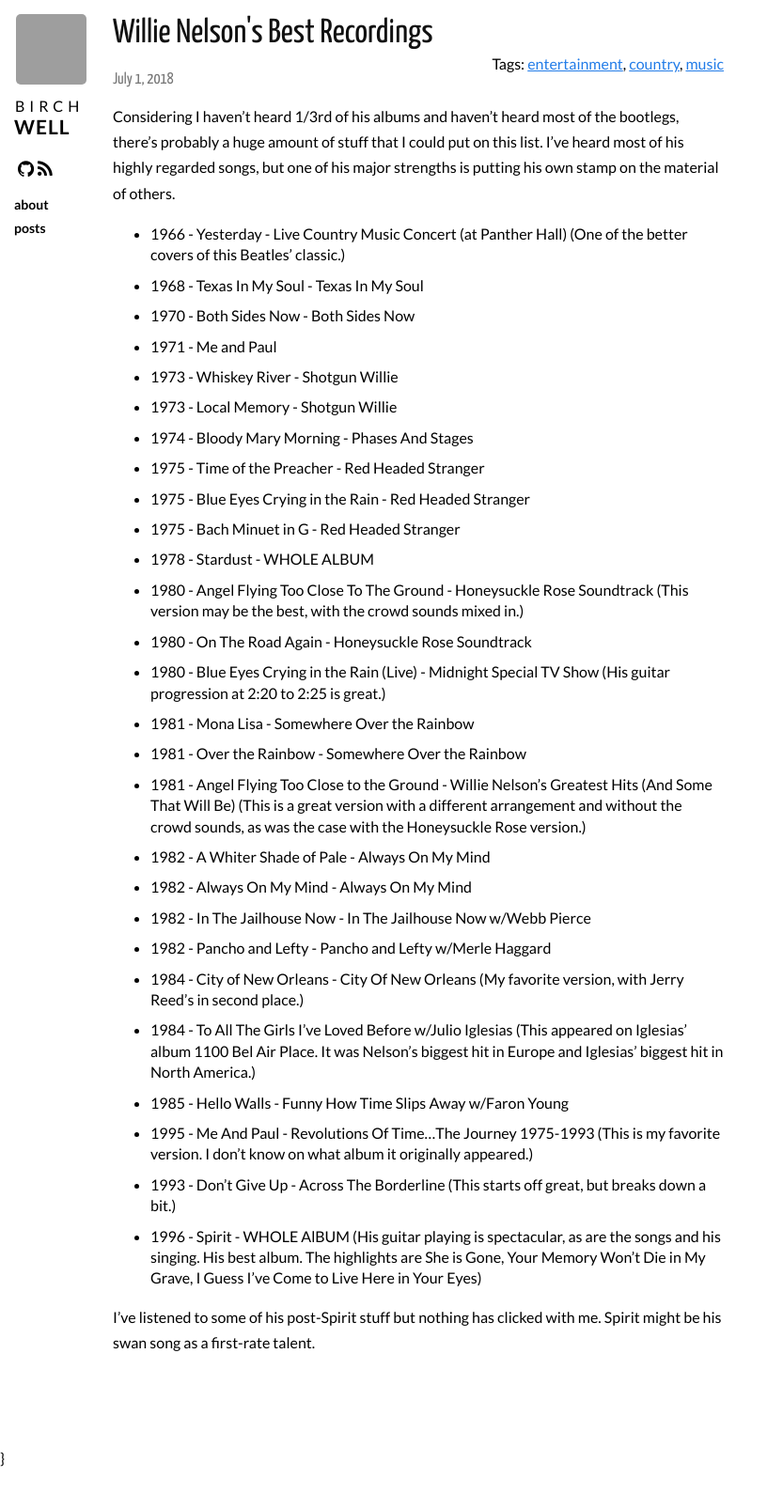
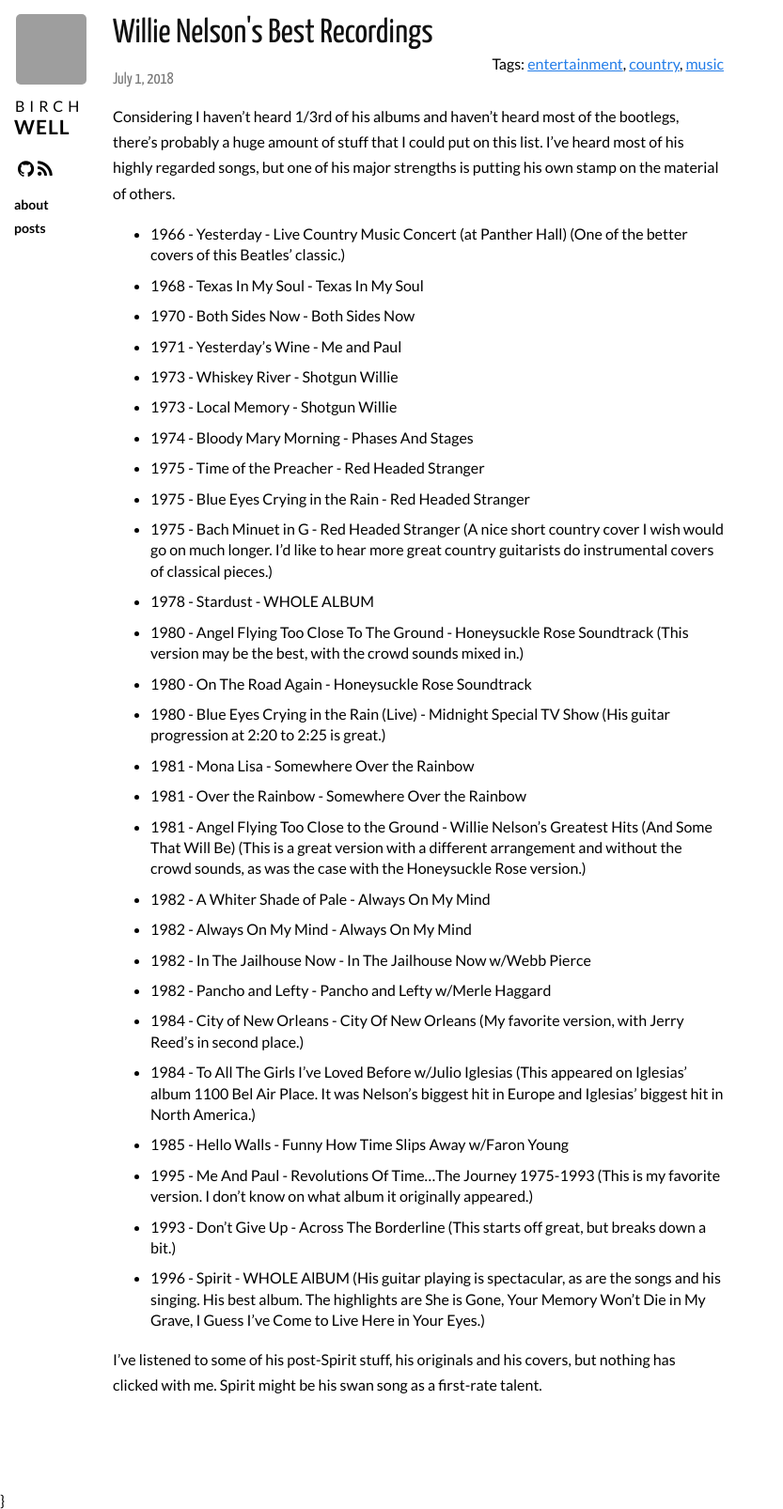
Before and after one commit to Birchwell/birchwell.github.io, a Jekyll site: the page built from _posts/2018-07-01-willie-nelson-best-recordings.md, in a window 1280 px wide. Shown: the whole page at 94% size, without its empty margins (0-833 px from the left). Built offline with Jekyll 4.4.1, drawn with Linux system fonts in a browser that asks for light colours; nearby versions of some CDN libraries; comment, search, counter and statistics services are not loaded; before the commit the page ends 1561 px from its top, so only the background shows below that; grey boxes are pictures that could not be loaded.

Commit message:
Update 2018-07-01-willie-nelson-best-recordings.md

```diff
--- a/_posts/2018-07-01-willie-nelson-best-recordings.md
+++ b/_posts/2018-07-01-willie-nelson-best-recordings.md
@@ -13,13 +13,13 @@
 * 1966 - Yesterday - Live Country Music Concert (at Panther Hall) (One of the better covers of this Beatles' classic.)
 * 1968 - Texas In My Soul - Texas In My Soul
 * 1970 - Both Sides Now - Both Sides Now
-* 1971 - Me and Paul
+* 1971 - Yesterday's Wine - Me and Paul
 * 1973 - Whiskey River - Shotgun Willie
 * 1973 - Local Memory - Shotgun Willie
 * 1974 - Bloody Mary Morning - Phases And Stages
 * 1975 - Time of the Preacher - Red Headed Stranger
 * 1975 - Blue Eyes Crying in the Rain - Red Headed Stranger
-* 1975 - Bach Minuet in G - Red Headed Stranger
+* 1975 - Bach Minuet in G - Red Headed Stranger (A nice short country cover I wish would go on much longer. I'd like to hear more great country guitarists do instrumental covers of classical pieces.)
 * 1978 - Stardust - WHOLE ALBUM
 * 1980 - Angel Flying Too Close To The Ground - Honeysuckle Rose Soundtrack (This version may be the best, with the crowd sounds mixed in.)
 * 1980 - On The Road Again - Honeysuckle Rose Soundtrack
@@ -36,6 +36,6 @@
 * 1985 - Hello Walls - Funny How Time Slips Away w/Faron Young
 * 1995 - Me And Paul - Revolutions Of Time...The Journey 1975-1993 (This is my favorite version. I don't know on what album it originally appeared.)
 * 1993 - Don't Give Up - Across The Borderline (This starts off great, but breaks down a bit.)
-* 1996 - Spirit - WHOLE AlBUM (His guitar playing is spectacular, as are the songs and his singing. His best album. The highlights are She is Gone, Your Memory Won't Die in My Grave, I Guess I've Come to Live Here in Your Eyes)
+* 1996 - Spirit - WHOLE AlBUM (His guitar playing is spectacular, as are the songs and his singing. His best album. The highlights are She is Gone, Your Memory Won't Die in My Grave, I Guess I've Come to Live Here in Your Eyes.)
 
-I've listened to some of his post-Spirit stuff but nothing has clicked with me. Spirit might be his swan song as a first-rate talent.
+I've listened to some of his post-Spirit stuff, his originals and his covers, but nothing has clicked with me. Spirit might be his swan song as a first-rate talent.
```
